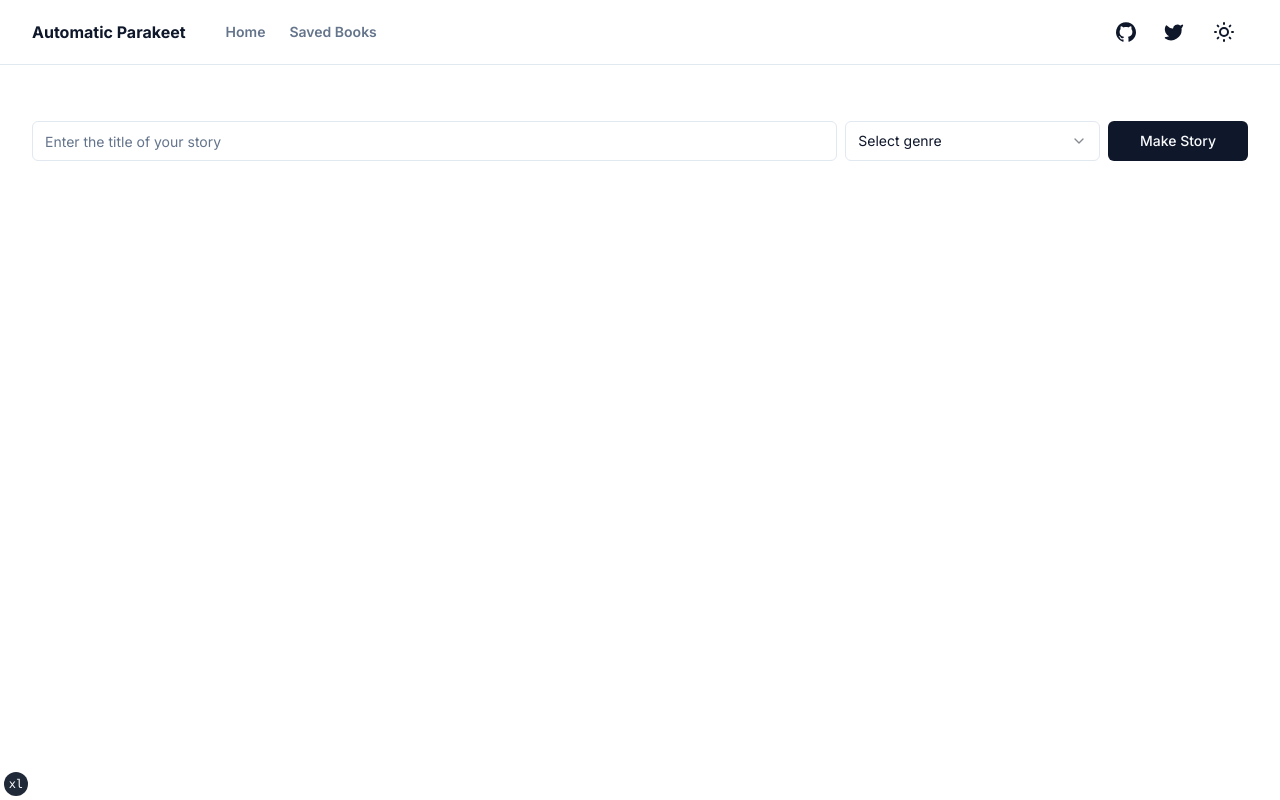
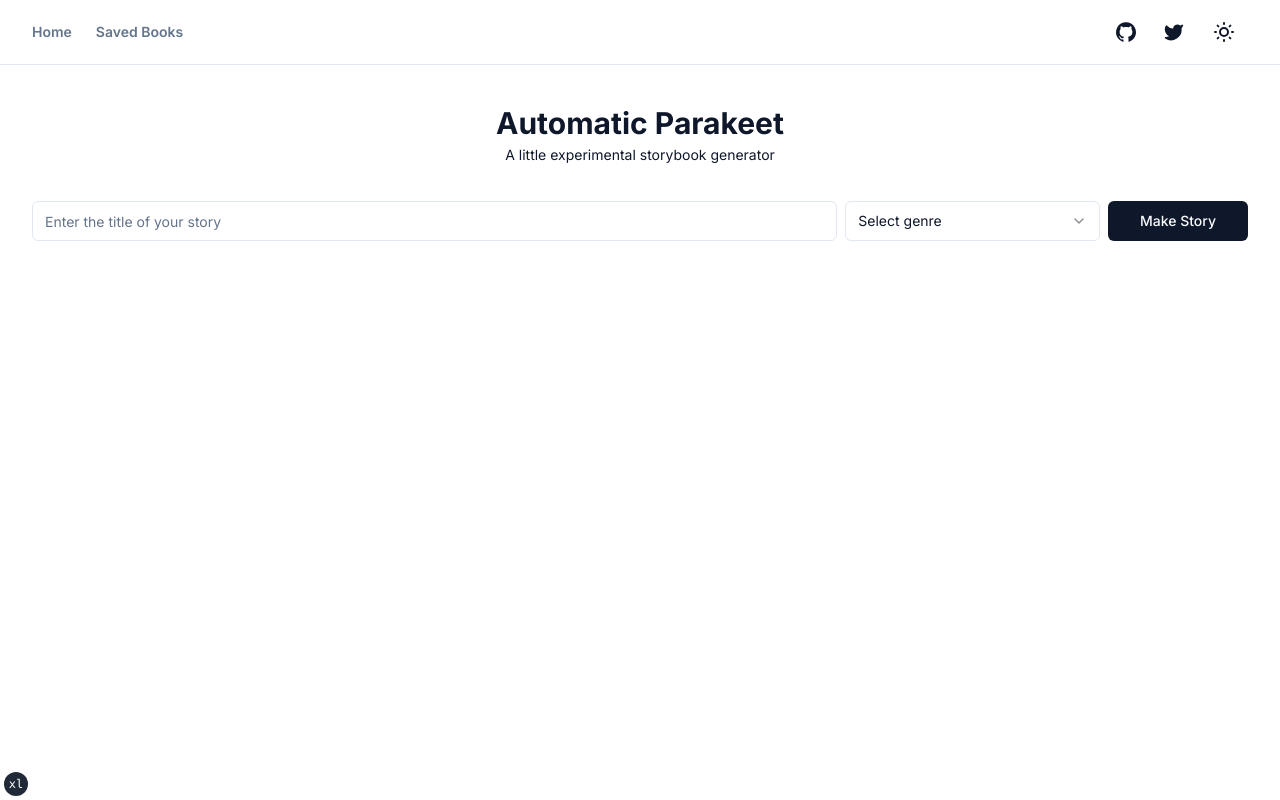
Before and after one commit to littleplato/automatic-parakeet, a Next.js app: page / in a window 1280 px wide. Built offline with nearby package versions, Linux system fonts and the light colour scheme.

Commit message:
Add more genre options

```diff
--- a/app/page.tsx
+++ b/app/page.tsx
@@ -18,7 +18,11 @@ export default function IndexPage() {
   const { makeStory, isLoading, isError, ...story } = useMakeStory();
   return (
     <section className="container grid items-center pb-8 pt-6 md:py-10">
-      <form onSubmit={makeStory}>
+      <h1 className="text-center text-3xl font-bold">Automatic Parakeet</h1>
+      <sub className="text-center text-sm">
+        A little experimental storybook generator
+      </sub>
+      <form className="mt-6" onSubmit={makeStory}>
         <div className="mt-4 flex w-full flex-col items-center space-y-2 md:flex-row md:space-x-2 md:space-y-0">
           <div className="w-full md:basis-2/3">
             <Input
--- a/components/main-nav.tsx
+++ b/components/main-nav.tsx
@@ -45,11 +45,11 @@ export function MainNav({ items }: MainNavProps) {
           </PopoverContent>
         </Popover>
       </div>
-      <Link href="/" className="hidden items-center space-x-2 sm:flex">
+      {/* <Link href="/" className="hidden items-center space-x-2 sm:flex">
         <span className="hidden font-bold sm:inline-block">
           {siteConfig.name}
         </span>
-      </Link>
+      </Link> */}
       {items?.length ? (
         <nav className="hidden gap-6 sm:flex">
           {items?.map(
--- a/utils/consts.ts
+++ b/utils/consts.ts
@@ -1,11 +1,14 @@
 export const genres = [
   {
-    value: 'horror',
-    name: 'Horror',
+    value: 'crime',
+    name: 'Crime',
   },
+  { value: 'fantasy', name: 'Fantasy' },
   {
-    value: 'heroic',
-    name: 'Heroic',
+    value: 'romantic',
+    name: 'Romance',
   },
-  { value: 'cute', name: 'Cute' },
+  { value: 'science fiction', name: 'Science Fiction' },
+  { value: 'historical fiction', name: 'Historical Fiction' },
+  { value: 'horror', name: 'Horror' },
 ];
```
